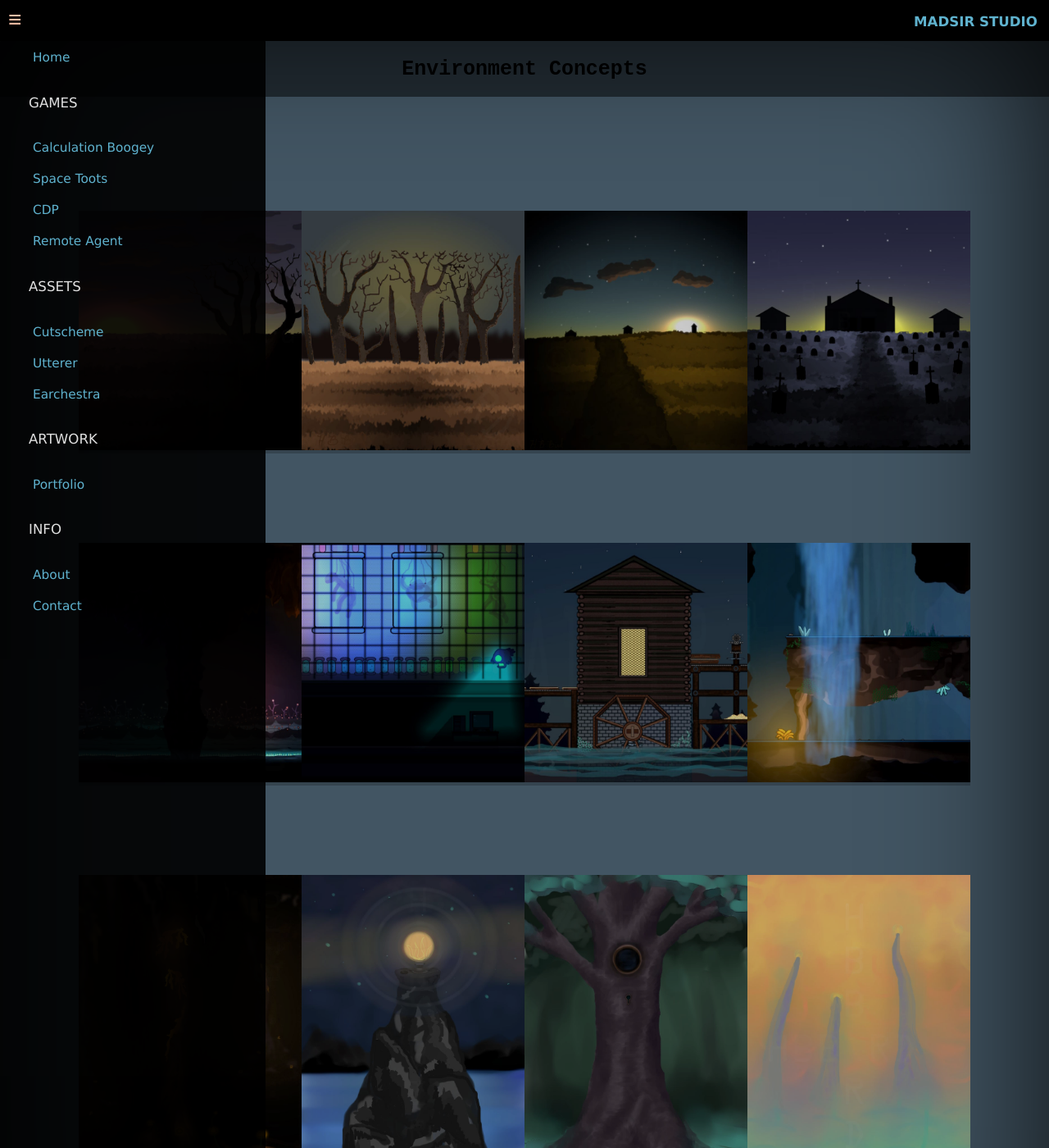
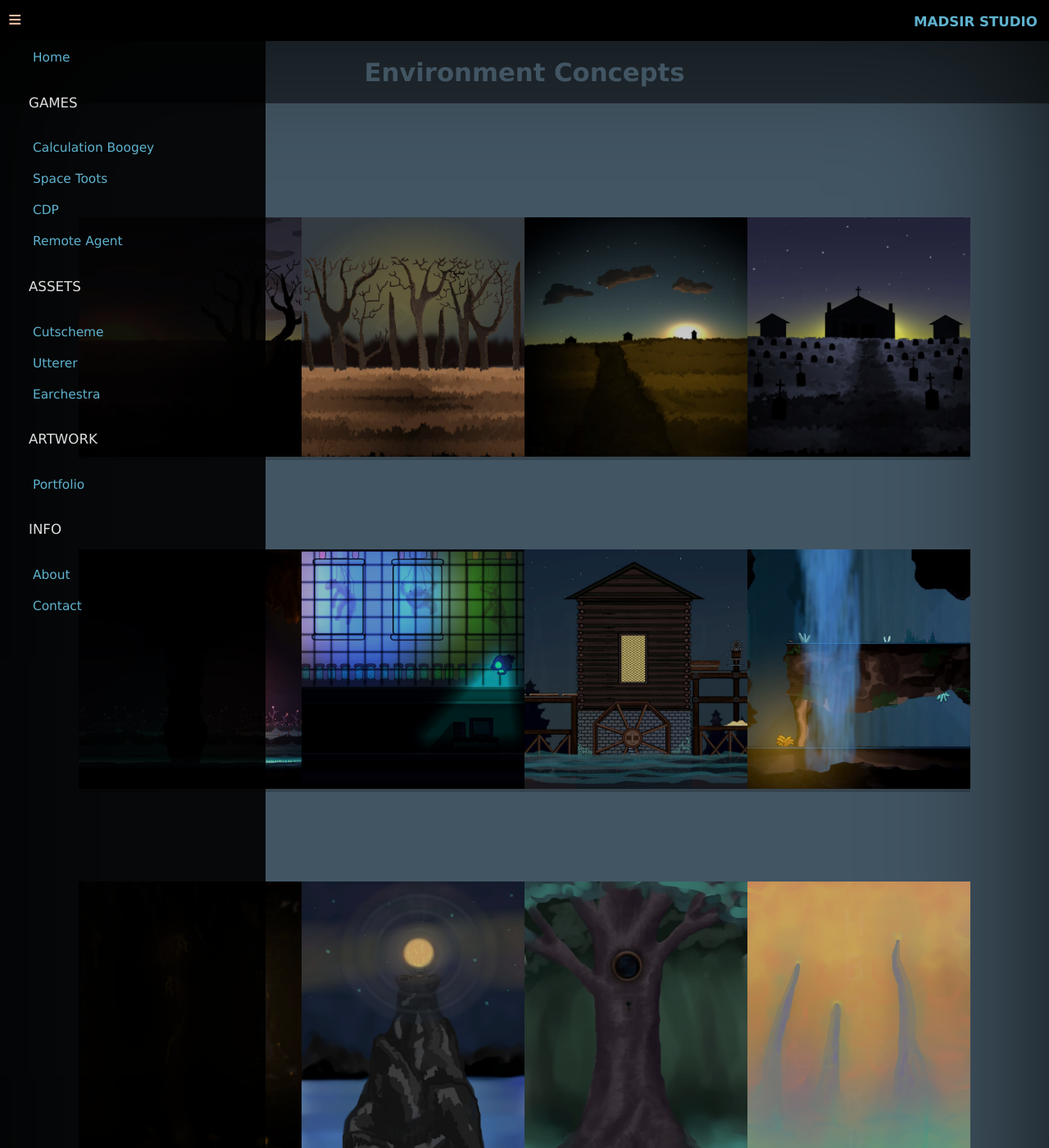
Before and after one commit to Madsir/madsirstudio.github.io, a Jekyll site: the page built from portfolio/index.html, in a window 1280 px wide and 1400 px high. Shown: the whole window at 82% size. Built offline with Jekyll 4.4.1, drawn with Linux system fonts in a browser that asks for light colours.

Commit message:
Update index.html

```diff
--- a/portfolio/index.html
+++ b/portfolio/index.html
@@ -94,8 +94,8 @@ body {
 }
 h1 {
   font-size: 2.4em;
-  color: black;
-  font-family: monospace;
+  color: #425563;
+  font-family: Geneva, Verdana, sans-serif;
   margin-top:0;
   margin-bottom:0;
 }
```
